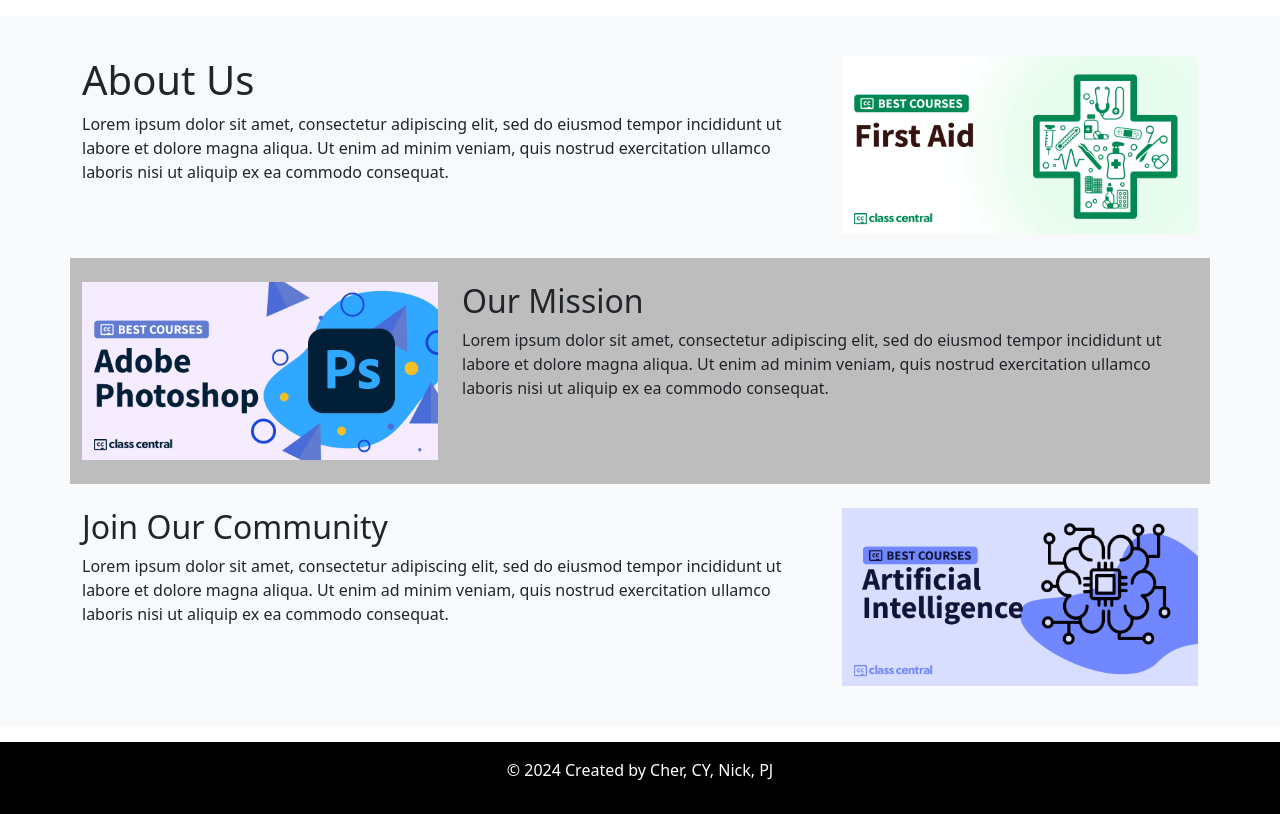
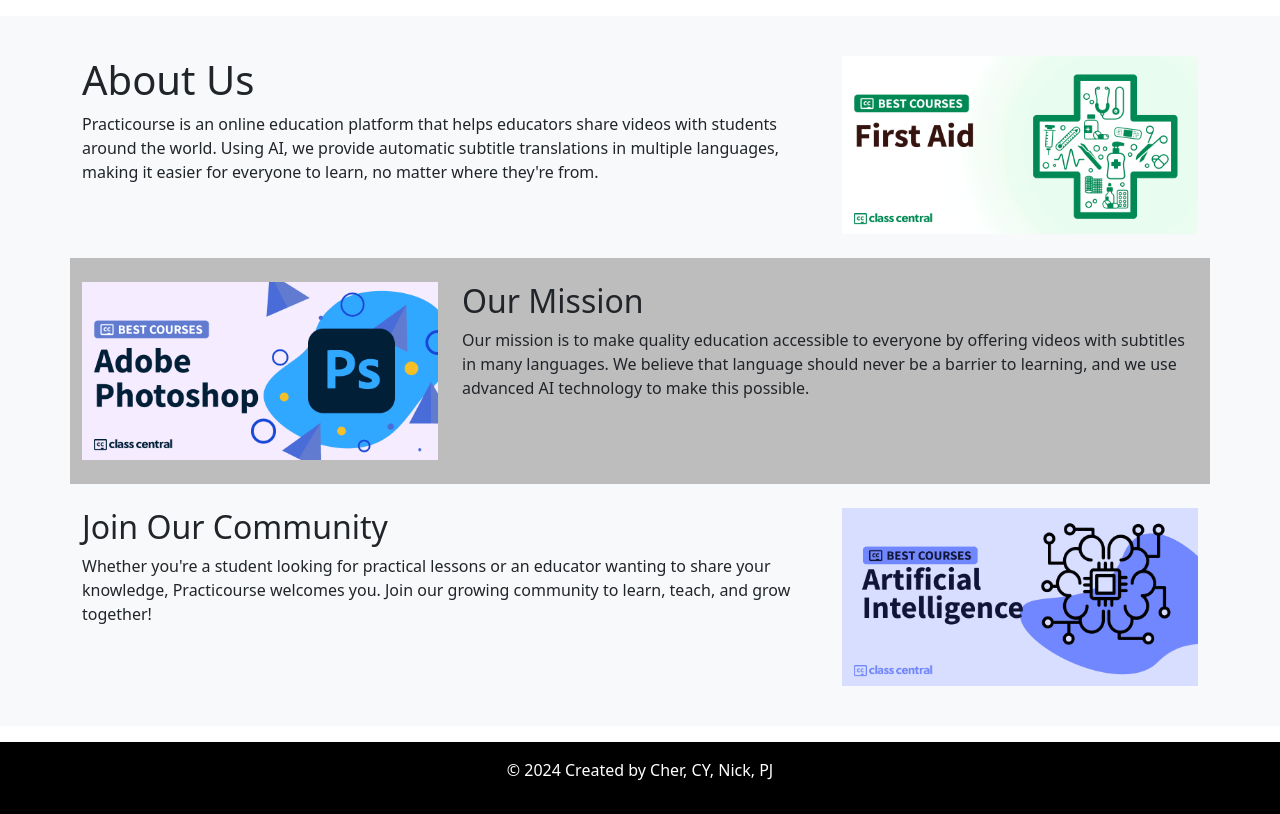
Before and after one commit to nicholassuganda/SIT725-Final-Project-Practicourse, a website: page view/aboutUs.html in a window 1280 px wide. Drawn offline with nearby package versions, Linux system fonts and the light colour scheme; files that its build step writes are made by us from their sources; files whose address does not match are found by name.

Commit message:
Updated aboutUs  with new information

```diff
--- a/view/aboutUs.html
+++ b/view/aboutUs.html
@@ -21,8 +21,7 @@
             <div class="row pt-4 pb-4">
                 <div class="col-md-8">
                     <h1>About Us</h1>
-                    <p>Lorem ipsum dolor sit amet, consectetur adipiscing elit, sed do eiusmod tempor incididunt ut labore et dolore magna aliqua.
-                        Ut enim ad minim veniam, quis nostrud exercitation ullamco laboris nisi ut aliquip ex ea commodo consequat.
+                    <p>Practicourse is an online education platform that helps educators share videos with students around the world. Using AI, we provide automatic subtitle translations in multiple languages, making it easier for everyone to learn, no matter where they're from.
                     </p>
                 </div>
                 <div class="col-md-4">
@@ -36,8 +35,7 @@
                 </div>
                 <div class="col-md-8">
                     <h2>Our Mission</h2>
-                    <p>Lorem ipsum dolor sit amet, consectetur adipiscing elit, sed do eiusmod tempor incididunt ut labore et dolore magna aliqua.
-                        Ut enim ad minim veniam, quis nostrud exercitation ullamco laboris nisi ut aliquip ex ea commodo consequat.
+                    <p>Our mission is to make quality education accessible to everyone by offering videos with subtitles in many languages. We believe that language should never be a barrier to learning, and we use advanced AI technology to make this possible.
                     </p>
                 </div>
             </div>
@@ -45,8 +43,7 @@
             <div class="row pt-4 pb-4">
                 <div class="col-md-8">
                     <h2>Join Our Community</h2>
-                    <p>Lorem ipsum dolor sit amet, consectetur adipiscing elit, sed do eiusmod tempor incididunt ut labore et dolore magna aliqua.
-                        Ut enim ad minim veniam, quis nostrud exercitation ullamco laboris nisi ut aliquip ex ea commodo consequat.
+                    <p>Whether you're a student looking for practical lessons or an educator wanting to share your knowledge, Practicourse welcomes you. Join our growing community to learn, teach, and grow together!
                     </p>
                 </div>
                 <div class="col-md-4">
```
